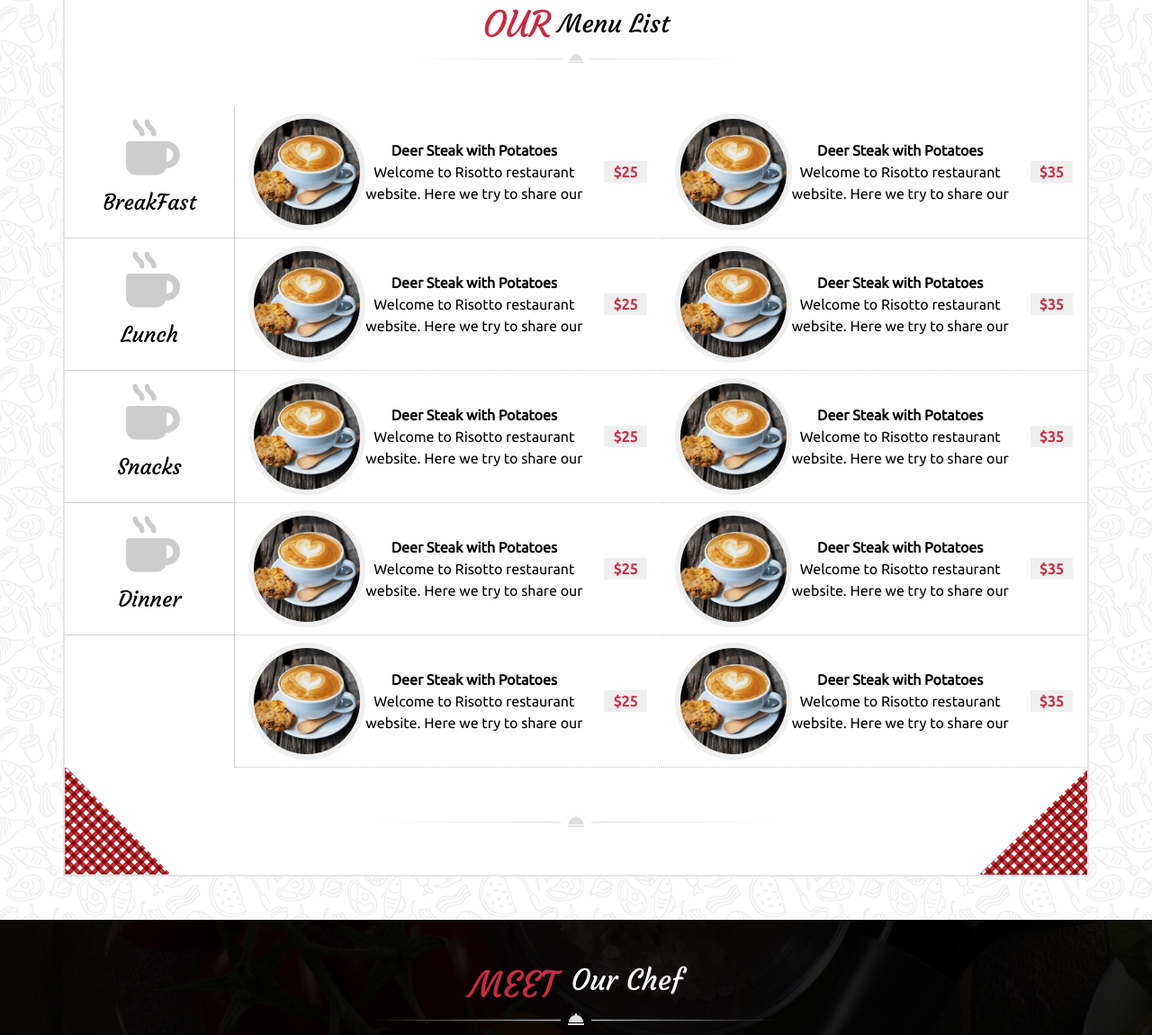
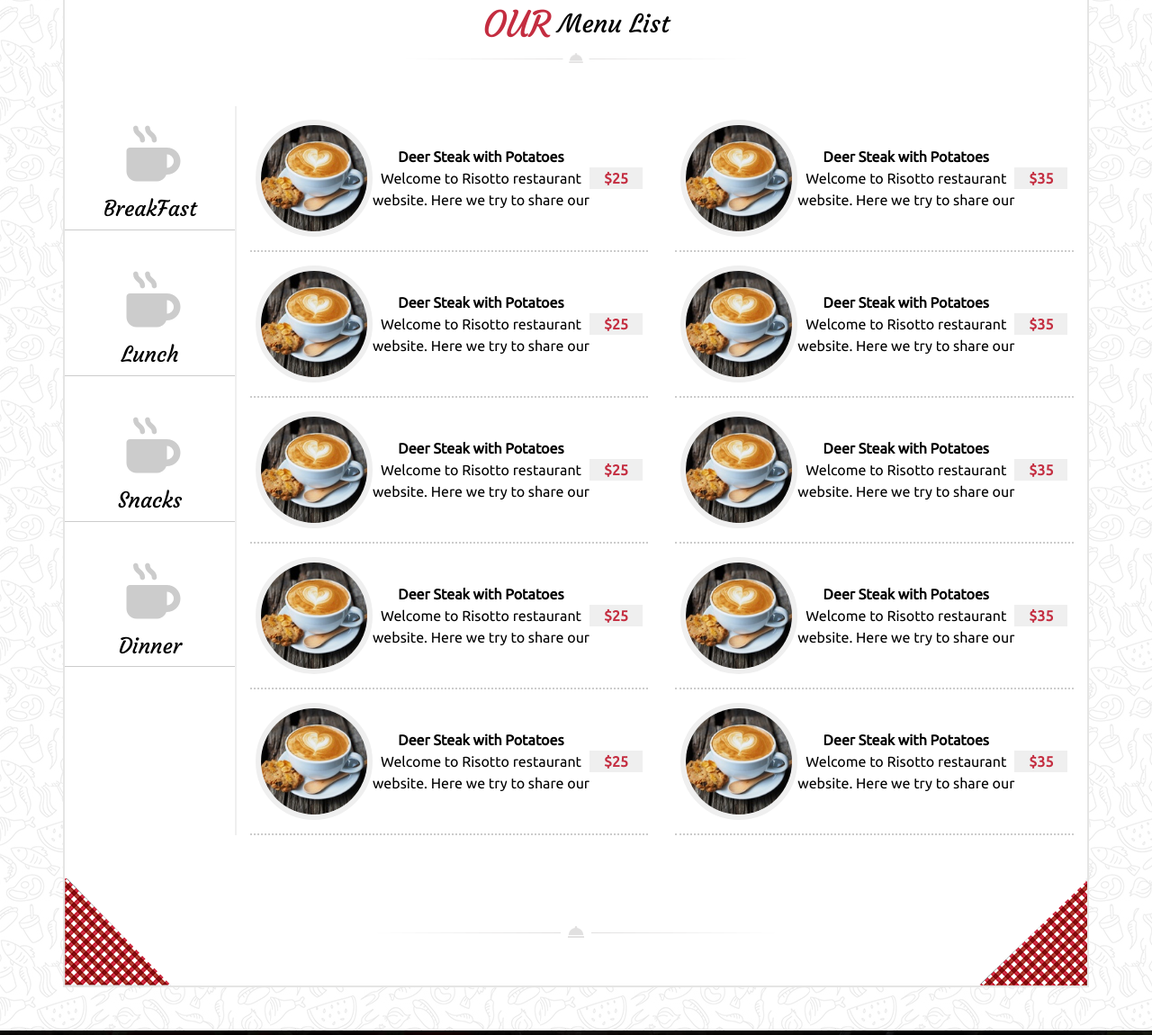
Before and after one commit to GuerfaB/git_bootstrap_les_chefs_14, a website: page index.html in a window 1280 px wide. Shown: the part 1794-2944 px from the top of the page at 90% size. Drawn offline with nearby package versions, Linux system fonts and the light colour scheme.

Commit message:
sauvegarde correction section-article-1

```diff
--- a/index.html
+++ b/index.html
@@ -132,7 +132,7 @@
     <!-- Début section article-1 -->
 <section class="article-1 pt-5 pb-5">
   <div class="container">
-        <div class="row ">
+    <div class="row">
               <div class="col-4 d-flex p-0">
                   <img src="./public/images/box-left-top.png" alt="">
 
@@ -168,157 +168,148 @@
 
           </div>
         </div>
-        <div class="row d-flex">
-          <div class="col-2 d-flex flex-column justify-content-center align-items-center">
-            <i class="fas fa-mug-hot mb-3"></i>
-            <h4 class="text-dark">BreakFast</h4>
+
+
+        <div class="row mb-5 d-flex">
+             <div class="col-2 d-flex flex-column justify-content-start align-items-center p-0">
+               <div class="d-flex container-fluid flex-column justify-content-center align-items-center px-0 pt-4">
+                 <a class="text-decoration-none" href=""><i class="fas fa-mug-hot mb-3"></i></a>
+                 <a class="text-decoration-none" href=""><h4 class="text-dark">BreakFast</h4></a>
+
                </div>
-          <div class="col-5 d-flex align-items-center pb-2 pt-2">
+               <div class="d-flex container-fluid flex-column justify-content-center align-items-center px-0 pt-5">
+                 <a class="text-decoration-none" href=""><i class="fas fa-mug-hot mb-3"></i></a>
+                 <a class="text-decoration-none" href=""><h4 class="text-dark">Lunch</h4></a>
+
+               </div>
+               <div class="d-flex container-fluid flex-column justify-content-center align-items-center px-0 pt-5">
+                 <a class="text-decoration-none" href=""><i class="fas fa-mug-hot mb-3 "></i></a>
+                 <a class="text-decoration-none" href=""><h4 class="text-dark">Snacks</h4></a>
+               </div>
+
+
+               <div class="d-flex container-fluid flex-column justify-content-center align-items-center px-0 pt-5">
+                 <a class="text-decoration-none" href=""><i class="fas fa-mug-hot mb-3"></i></a>
+                 <a class="text-decoration-none" href=""><h4 class="text-dark">Dinner</h4></a>
+
+
+               </div>
+             </div>
+             <div class="banane col-5 d-flex flex-column">
+                   <div class="d-flex justify-content-center align-items-center">
                           <img src="./public/images/menu_image_1.jpg" alt="">
                           <div class="d-flex flex-column align-items-center justify-content-center">
                                  <span class="text-dark font-weight-bold">Deer Steak with Potatoes</span>
                                  <span class="text-dark">Welcome to Risotto restaurant</span>
                                  <span class="text-dark">website. Here we try to share our</span>
                           </div>
-            <span class="text-danger font-weight-bold ml-4 px-10">$25
-
-            </span>
+                          <span class="text-danger px-3 font-weight-bold">$25</span>
                    </div>
-          <div class="col-5 d-flex align-items-center pb-2 pt-2">
+                   <div class="d-flex justify-content-center align-items-center">
                           <img src="./public/images/menu_image_1.jpg" alt="">
                           <div class="d-flex flex-column align-items-center justify-content-center">
                                  <span class="text-dark font-weight-bold">Deer Steak with Potatoes</span>
                                  <span class="text-dark">Welcome to Risotto restaurant</span>
                                  <span class="text-dark">website. Here we try to share our</span>
                           </div>
-            <span class="text-danger font-weight-bold ml-4 px-10">$35
-
-            </span>
+                          <span class="text-danger px-3 font-weight-bold">$25</span>
                    </div>
-
-          <div class="w-100"></div>
-          <div class="col-2 d-flex flex-column justify-content-center align-items-center">
-            <i class="fas fa-mug-hot mb-3"></i>
-            <h4 class="text-dark">Lunch</h4>
-          </div>
-          <div class="col-5 d-flex align-items-center pb-2 pt-2">
+                   <div class="d-flex justify-content-center align-items-center">
                              <img src="./public/images/menu_image_1.jpg" alt="">
                              <div class="d-flex flex-column align-items-center justify-content-center">
                                     <span class="text-dark font-weight-bold">Deer Steak with Potatoes</span>
                                     <span class="text-dark">Welcome to Risotto restaurant</span>
                                     <span class="text-dark">website. Here we try to share our</span>
                              </div>
-            <span class="text-danger font-weight-bold ml-4 px-10">$25
-
-            </span>
+                             <span class="text-danger px-3 font-weight-bold">$25</span>
                    </div>
-          <div class="col-5 d-flex align-items-center pb-2 pt-2">
+                   <div class="d-flex justify-content-center align-items-center">
                              <img src="./public/images/menu_image_1.jpg" alt="">
                              <div class="d-flex flex-column align-items-center justify-content-center">
                                     <span class="text-dark font-weight-bold">Deer Steak with Potatoes</span>
                                     <span class="text-dark">Welcome to Risotto restaurant</span>
                                     <span class="text-dark">website. Here we try to share our</span>
                              </div>
-            <span class="text-danger font-weight-bold ml-4 px-10">$35
-
-            </span>
+                             <span class="text-danger px-3 font-weight-bold">$25</span>
                    </div>
-
-          <div class="w-100"></div>
-          <div class="col-2 d-flex flex-column justify-content-center align-items-center">
-            <i class="fas fa-mug-hot mb-3"></i>
-            <h4 class="text-dark">Snacks</h4>
-          </div>
-          <div class="col-5 d-flex align-items-center pb-2 pt-2">
+                   <div class="d-flex justify-content-center align-items-center">
                              <img src="./public/images/menu_image_1.jpg" alt="">
                              <div class="d-flex flex-column align-items-center justify-content-center">
                                     <span class="text-dark font-weight-bold">Deer Steak with Potatoes</span>
                                     <span class="text-dark">Welcome to Risotto restaurant</span>
                                     <span class="text-dark">website. Here we try to share our</span>
                              </div>
-            <span class="text-danger font-weight-bold ml-4 px-10">$25
-
-            </span>
+                             <span class="text-danger px-3 font-weight-bold">$25</span>
                    </div>
-          <div class="col-5 d-flex align-items-center pb-2 pt-2">
+             </div>
+             <div class="col-5 d-flex flex-column">
+               <div class="d-flex justify-content-center align-items-center">
                       <img src="./public/images/menu_image_1.jpg" alt="">
                       <div class="d-flex flex-column align-items-center justify-content-center">
                              <span class="text-dark font-weight-bold">Deer Steak with Potatoes</span>
                              <span class="text-dark">Welcome to Risotto restaurant</span>
                              <span class="text-dark">website. Here we try to share our</span>
                       </div>
-            <span class="text-danger font-weight-bold ml-4 px-10">$35
-
-            </span>
+                      <span class="text-danger px-3 font-weight-bold">$35</span>
                </div>
-
-          <div class="w-100"></div>
-          <div class="col-2 d-flex flex-column justify-content-center align-items-center">
-            <i class="fas fa-mug-hot mb-3"></i>
-            <h4 class="text-dark">Dinner</h4>
-          </div>
-          <div class="col-5 d-flex align-items-center pb-2 pt-2">
+               <div class="d-flex justify-content-center align-items-center">
                       <img src="./public/images/menu_image_1.jpg" alt="">
                       <div class="d-flex flex-column align-items-center justify-content-center">
                              <span class="text-dark font-weight-bold">Deer Steak with Potatoes</span>
                              <span class="text-dark">Welcome to Risotto restaurant</span>
                              <span class="text-dark">website. Here we try to share our</span>
                       </div>
-            <span class="text-danger font-weight-bold ml-4 px-10">$25
-
-            </span>
+                      <span class="text-danger px-3 font-weight-bold">$35</span>
                </div>
-          <div class="col-5 d-flex align-items-center pb-2 pt-2">
+               <div class="d-flex justify-content-center align-items-center">
                          <img src="./public/images/menu_image_1.jpg" alt="">
                          <div class="d-flex flex-column align-items-center justify-content-center">
                                 <span class="text-dark font-weight-bold">Deer Steak with Potatoes</span>
                                 <span class="text-dark">Welcome to Risotto restaurant</span>
                                 <span class="text-dark">website. Here we try to share our</span>
                          </div>
-            <span class="text-danger font-weight-bold ml-4 px-10">$35
-
-            </span>
+                         <span class="text-danger px-3 font-weight-bold">$35</span>
                </div>
-
-          <div class="w-100"></div>
-          <div class="banane col-2"></div>
-          <div class="col-5 d-flex align-items-center pb-2 pt-2">
+               <div class="d-flex justify-content-center align-items-center">
                          <img src="./public/images/menu_image_1.jpg" alt="">
                          <div class="d-flex flex-column align-items-center justify-content-center">
                                 <span class="text-dark font-weight-bold">Deer Steak with Potatoes</span>
                                 <span class="text-dark">Welcome to Risotto restaurant</span>
                                 <span class="text-dark">website. Here we try to share our</span>
                          </div>
-            <span class="text-danger font-weight-bold ml-4 px-10">$25
-
-            </span>
+                         <span class="text-danger px-3 font-weight-bold">$35</span>
                </div>
-          <div class="col-5 d-flex align-items-center pb-2 pt-2">
+               <div class="d-flex justify-content-center align-items-center">
                          <img src="./public/images/menu_image_1.jpg" alt="">
                          <div class="d-flex flex-column align-items-center justify-content-center">
                                 <span class="text-dark font-weight-bold">Deer Steak with Potatoes</span>
                                 <span class="text-dark">Welcome to Risotto restaurant</span>
                                 <span class="text-dark">website. Here we try to share our</span>
                          </div>
-            <span class="text-danger font-weight-bold ml-4 px-10">$35
+                         <span class="text-danger px-3 font-weight-bold">$35</span>
 
-            </span>
               </div>
         </div>
-        <div class="row ">
+    </div>
+    <div class="row">
       <div class="col-4 d-flex p-0">
         <img src="./public/images/box-bottom-left.png" alt="">
 
       </div>
-          <div class="col-4 d-flex p-0 align-items-center justify-content-center">
+      <div class="col-4 d-flex flex-column p-0 justify-content-center align-items-center">
         <img src="./public/images/decoration_line.png" alt="">
+
+
       </div>
       <div class="col-4 d-flex justify-content-end p-0">
         <img src="./public/images/box-bottom_right.png" alt="">
 
       </div>
+    </div>
 
-        </div>
+
+
+
 
 
   </div>
@@ -492,8 +483,8 @@
 
               </button>
               <div class="d-flex flex-column px-5">
-                <h5 class="text-dark text-capitalize">lorem ipsum</h5>
-                <span class="text-dark">Lorem ipsum dolor, sit amet consectetur adipisicing elit. Dolores sed porro sint iusto quibusdam id.</span>
+                <h5 class="text-dark text-capitalize px-5">lorem ipsum</h5>
+                <span class="text-dark px-5">Lorem ipsum dolor, sit amet consectetur adipisicing elit. Dolores sed porro sint iusto quibusdam id.</span>
 
               </div>
 
@@ -512,8 +503,8 @@
 
               </button>
               <div class="d-flex flex-column px-5">
-                <h5 class="text-dark text-capitalize">lorem ipsum</h5>
-                <span class="text-dark">Lorem ipsum dolor, sit amet consectetur adipisicing elit. Dolores sed porro sint iusto quibusdam id.</span>
+                <h5 class="text-dark text-capitalize px-5">lorem ipsum</h5>
+                <span class="text-dark px-5">Lorem ipsum dolor, sit amet consectetur adipisicing elit. Dolores sed porro sint iusto quibusdam id.</span>
 
               </div>
 
--- a/src/sass/style.sass
+++ b/src/sass/style.sass
@@ -76,32 +76,37 @@ body
                         background-color: white
                         border: solid 2px #E5E5E4
                         .row
+                                .col-2
+                                        .d-flex
+                                                border-bottom: solid #CCCCCC 1px
+                                                a
+                                                        .fas
+                                                                font-size: 60px
+                                                                color: #CCCCCC
+
+
+                                        .d-flex:hover
+                                                border-right: solid  #C42D40 8px
+                                                a
+                                                        .fas
+                                                                color:  #C42D40
                                 .col-5
-                                        border-bottom: dotted #CCCCCC 0.5px
-                                        img
-                                                border-radius: 50%
-                                                border: solid 6px #EFEFEF
-                                                height: 130px
-                                                width: 130px
-                                        .text-danger
-                                                background-color: #EFEFEF
-                                .col-2
-                                        border-right: solid #CCCCCC 1px
-                                        border-bottom: solid #CCCCCC 1px
-                                        .fas
-                                                font-size: 60px
-                                                color: #CCCCCC
+                                        .d-flex
+                                                border-bottom: dotted #CCCCCC 2px
+                                                padding-bottom: 15px
+                                                padding-top: 15px
+                                                img
+                                                        border-radius: 50%
+                                                        border: solid 6px #efefef
+                                                        height: 130px
+                                                        width: 130px
+                                                .d-flex
+                                                        border: none
+                                                .text-danger
+                                                        background-color: #EFEFEF
                                 .banane
-                                        border-bottom: none
+                                        border-left: solid 2px #EFEFEF
 
-                                .col-2:hover
-                                        border-right: solid #C42D40 8px
-
-                                        .fas
-                                                color: #C42D40
-                                .banane:hover
-                                        border-right: none
-                                        border-right: solid #CCCCCC 1px
 
         .article-2
                 position: relative
```
Also changed, not shown: public/css/style.css, 1 other file. Lines whose indentation alone changed are shown as unchanged.
